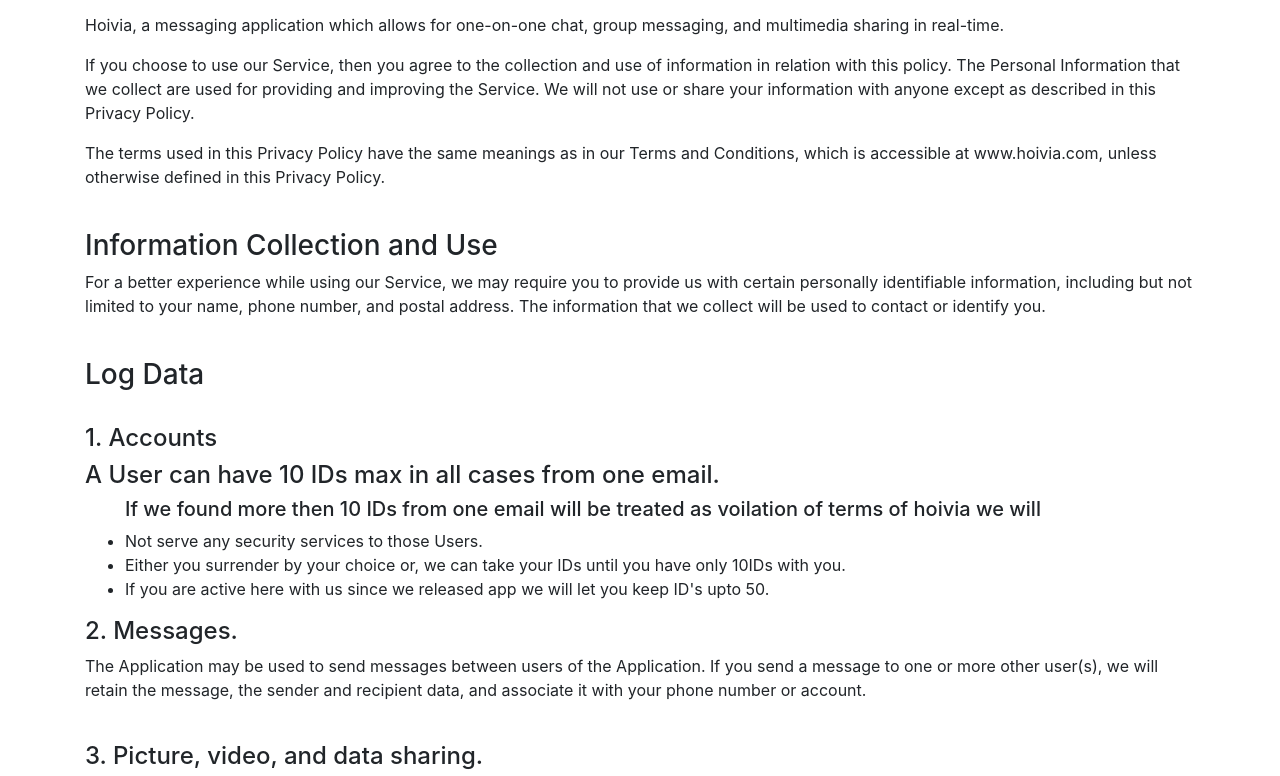
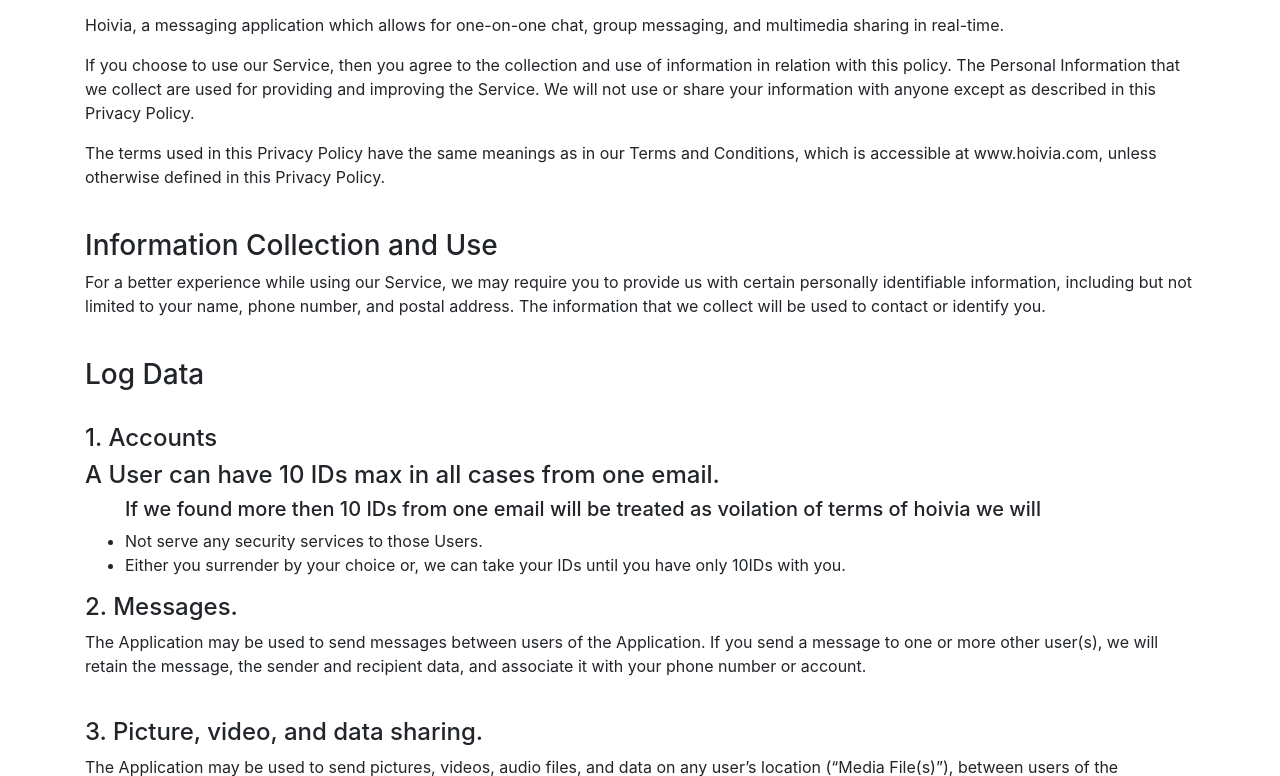
Before and after one commit to lakadbagha/mywebsite, a website: page privacy.html in a window 1280 px wide. Shown: the part 280-1056 px from the top of the page. Drawn offline with Linux system fonts and the light colour scheme.

Commit message:
Add files via upload
removed 50 ids keep

```diff
--- a/privacy.html
+++ b/privacy.html
@@ -56,7 +56,6 @@
                    <ul><h5>If we found more then 10 IDs from one email will be treated as voilation of terms of hoivia we will</h5>
                    <li>Not serve any security services to those Users.</li>
                     <li>Either you surrender by your choice or, we can take your IDs until you have only 10IDs with you.</li>
-                    <li>If you are active here with us since we released app we will let you keep ID's upto 50.</li>
                    </ul>
 
                   <h4>2. Messages.</h4>
```
